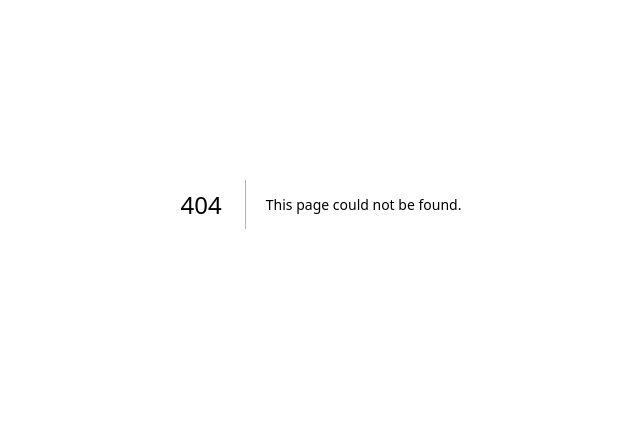
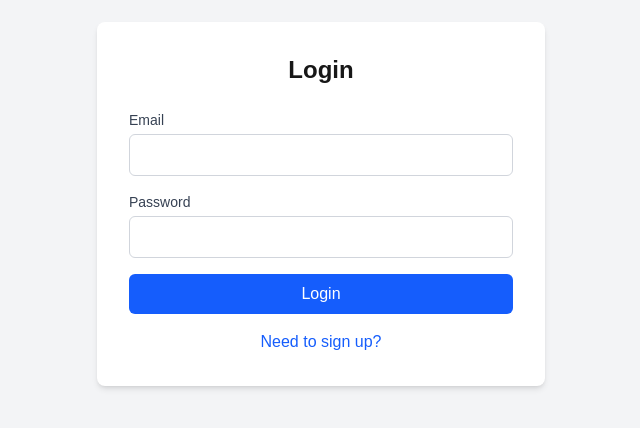
Before and after one commit to slowDown0001/my-backlogger, a Next.js app: page /auth in a window 1280 px wide. Before the commit this address had no page. Shown: the part 196-624 px from the top of the page, without its empty margins (319-959 px from the left). Built offline with nearby package versions, Linux system fonts and the light colour scheme; no server answers.

Commit message:
Initial commit

```diff
--- /dev/null
+++ b/src/app/auth/page.tsx
@@ -0,0 +1,93 @@
+'use client';
+
+import { useState } from 'react';
+import { supabase } from '@/lib/supabase';
+
+export default function AuthPage() {
+  const [isLogin, setIsLogin] = useState(true);
+  const [email, setEmail] = useState('');
+  const [password, setPassword] = useState('');
+  const [error, setError] = useState<string | null>(null);
+
+  const handleEmailAuth = async (e: React.FormEvent) => {
+    e.preventDefault();
+    setError(null);
+
+    if (isLogin) {
+      // Login with email and password
+      const { error } = await supabase.auth.signInWithPassword({
+        email,
+        password,
+      });
+      if (error) {
+        setError(error.message);
+      } else {
+        window.location.href = '/'; // Redirect to homepage after login
+      }
+    } else {
+      // Sign up with email and password
+      const { error } = await supabase.auth.signUp({
+        email,
+        password,
+      });
+      if (error) {
+        setError(error.message);
+      } else {
+        window.location.href = '/auth/profile'; // Redirect to profile setup
+      }
+    }
+  };
+
+  return (
+    <div className="flex justify-center items-center min-h-screen bg-gray-100">
+      <div className="bg-white p-8 rounded-lg shadow-md w-full max-w-md">
+        <h1 className="text-2xl font-bold text-center mb-6">
+          {isLogin ? 'Login' : 'Sign Up'}
+        </h1>
+        <form onSubmit={handleEmailAuth} className="space-y-4">
+          <div>
+            <label htmlFor="email" className="block text-sm font-medium text-gray-700">
+              Email
+            </label>
+            <input
+              type="email"
+              id="email"
+              value={email}
+              onChange={(e) => setEmail(e.target.value)}
+              className="mt-1 block w-full p-2 border border-gray-300 rounded-md"
+              required
+            />
+          </div>
+          <div>
+            <label htmlFor="password" className="block text-sm font-medium text-gray-700">
+              Password
+            </label>
+            <input
+              type="password"
+              id="password"
+              value={password}
+              onChange={(e) => setPassword(e.target.value)}
+              className="mt-1 block w-full p-2 border border-gray-300 rounded-md"
+              required
+            />
+          </div>
+          {error && <p className="text-red-500 text-sm">{error}</p>}
+          <button
+            type="submit"
+            className="w-full bg-blue-600 text-white p-2 rounded-md hover:bg-blue-700"
+          >
+            {isLogin ? 'Login' : 'Sign Up'}
+          </button>
+        </form>
+        <div className="text-center mt-4">
+          <button
+            className="text-blue-600 hover:underline"
+            onClick={() => setIsLogin(!isLogin)}
+          >
+            {isLogin ? 'Need to sign up?' : 'Already have an account? Login'}
+          </button>
+        </div>
+      </div>
+    </div>
+  );
+}
--- /dev/null
+++ b/src/lib/supabase.ts
@@ -0,0 +1,6 @@
+import { createClient } from '@supabase/supabase-js';
+
+const supabaseUrl = process.env.NEXT_PUBLIC_SUPABASE_URL;
+const supabaseAnonKey = process.env.NEXT_PUBLIC_SUPABASE_ANON_KEY;
+
+export const supabase = createClient(supabaseUrl!, supabaseAnonKey!);
```
Also changed, not shown: package.json (+7 -6 lines), 1 other file (tests, documents, lock files or other folders).
